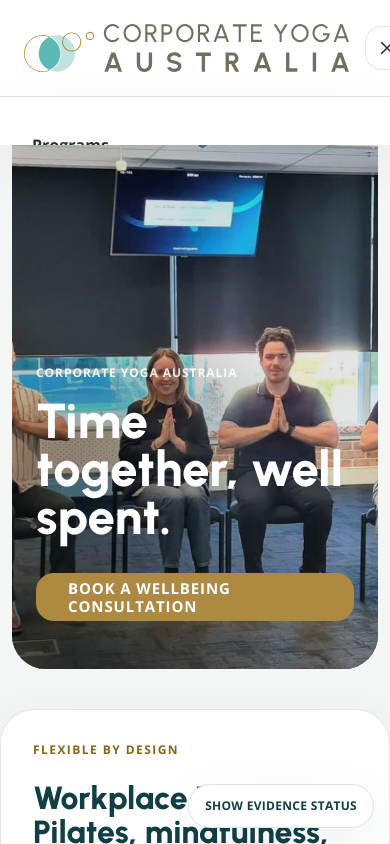
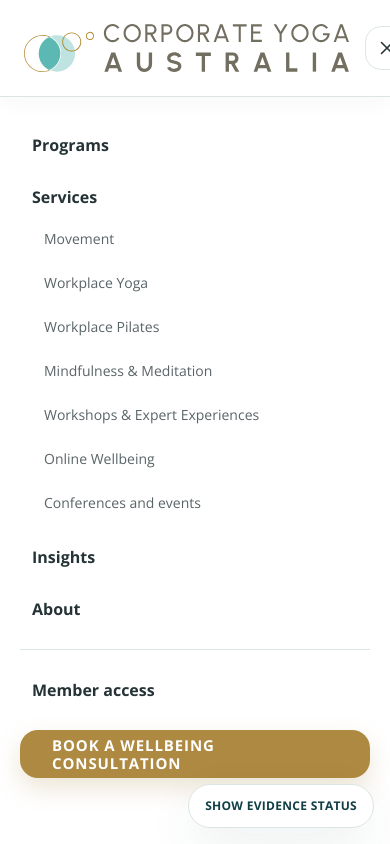
Before and after one commit to glennhammond/cya-website-prototype, a Next.js app: page / in a window 390 px wide. Both pictures are taken after a click on the button "Open menu". Shown: the top 844 px of the page. Built offline with nearby package versions, Linux system fonts and the light colour scheme.

Commit message:
fix: portal mobile navigation to viewport

```diff
--- a/components/MobileNavigation.tsx
+++ b/components/MobileNavigation.tsx
@@ -3,6 +3,7 @@
 import Link from "next/link";
 import { usePathname } from "next/navigation";
 import { useEffect, useRef, useState } from "react";
+import { createPortal } from "react-dom";
 import { CtaLink } from "@/components/CtaLink";
 import { primaryNav, utilityNav, primaryCTA, isNavActive } from "@/content/navigation";
 
@@ -13,6 +14,9 @@ const NAV_BREAKPOINT = "min-[1240px]:hidden";
  * returns focus, background gets `inert` while open (removes it from the tab
  * order and AT tree instead of leaving focus stranded behind the panel), body
  * scroll is locked, and every link closes the panel on selection.
+ *
+ * The panel is portalled to `document.body` so viewport-fixed positioning is
+ * not captured by the sticky header's backdrop-filter containing block.
  */
 export function MobileNavigation({ transparent = false }: { transparent?: boolean }) {
   const pathname = usePathname();
@@ -33,9 +37,6 @@ export function MobileNavigation({ transparent = false }: { transparent?: boolea
       document.body.style.overflow = "hidden";
       main?.setAttribute("inert", "");
       footer?.setAttribute("inert", "");
-      // Move focus into the panel itself (not a specific link) - the most
-      // reliable anchor point, independent of how any child component
-      // forwards refs.
       panelRef.current?.focus();
     } else {
       document.body.style.overflow = "";
@@ -59,32 +60,12 @@ export function MobileNavigation({ transparent = false }: { transparent?: boolea
     return () => document.removeEventListener("keydown", onKeyDown);
   }, [open]);
 
-  return (
-    <div className={NAV_BREAKPOINT}>
-      <button
-        ref={triggerRef}
-        type="button"
-        aria-expanded={open}
-        aria-controls="mobile-nav-panel"
-        aria-label={open ? "Close menu" : "Open menu"}
-        onClick={() => setOpen((prev) => !prev)}
-        className={`flex min-h-11 min-w-11 items-center justify-center rounded-[var(--radius-control)] border transition-colors ${
-          open
-            ? "border-divider bg-white"
-            : transparent
-              ? "border-white/40 bg-transparent"
-              : "border-divider bg-white"
-        }`}
-      >
-        {open ? <CloseIcon /> : <MenuIcon light={transparent} />}
-      </button>
-
-      {open && (
+  const panel = open ? (
     <div
       id="mobile-nav-panel"
       ref={panelRef}
       tabIndex={-1}
-          className="fixed inset-x-0 top-24 bottom-0 z-40 overflow-y-auto border-t border-divider bg-white px-5 py-6 shadow-[var(--shadow-card)] focus:outline-none"
+      className="fixed inset-x-0 top-24 bottom-0 z-30 overflow-y-auto border-t border-divider bg-white px-5 py-6 shadow-[var(--shadow-card)] focus:outline-none"
     >
       <nav aria-label="Primary">
         <ul className="flex flex-col gap-1">
@@ -147,7 +128,29 @@ export function MobileNavigation({ transparent = false }: { transparent?: boolea
         {primaryCTA.label}
       </CtaLink>
     </div>
-      )}
+  ) : null;
+
+  return (
+    <div className={NAV_BREAKPOINT}>
+      <button
+        ref={triggerRef}
+        type="button"
+        aria-expanded={open}
+        aria-controls="mobile-nav-panel"
+        aria-label={open ? "Close menu" : "Open menu"}
+        onClick={() => setOpen((prev) => !prev)}
+        className={`flex min-h-11 min-w-11 items-center justify-center rounded-[var(--radius-control)] border transition-colors ${
+          open
+            ? "border-divider bg-white"
+            : transparent
+              ? "border-white/40 bg-transparent"
+              : "border-divider bg-white"
+        }`}
+      >
+        {open ? <CloseIcon /> : <MenuIcon light={transparent} />}
+      </button>
+
+      {panel && typeof document !== "undefined" ? createPortal(panel, document.body) : null}
     </div>
   );
 }
@@ -155,7 +158,12 @@ export function MobileNavigation({ transparent = false }: { transparent?: boolea
 function MenuIcon({ light = false }: { light?: boolean }) {
   return (
     <svg width="20" height="20" viewBox="0 0 20 20" fill="none" aria-hidden="true">
-      <path d="M3 5.5H17M3 10H17M3 14.5H17" stroke={light ? "#ffffff" : "#253336"} strokeWidth="1.6" strokeLinecap="round" />
+      <path
+        d="M3 5.5H17M3 10H17M3 14.5H17"
+        stroke={light ? "#ffffff" : "#253336"}
+        strokeWidth="1.6"
+        strokeLinecap="round"
+      />
     </svg>
   );
 }
@@ -163,7 +171,12 @@ function MenuIcon({ light = false }: { light?: boolean }) {
 function CloseIcon() {
   return (
     <svg width="20" height="20" viewBox="0 0 20 20" fill="none" aria-hidden="true">
-      <path d="M4.5 4.5 L15.5 15.5 M15.5 4.5 L4.5 15.5" stroke="#253336" strokeWidth="1.6" strokeLinecap="round" />
+      <path
+        d="M4.5 4.5 L15.5 15.5 M15.5 4.5 L4.5 15.5"
+        stroke="#253336"
+        strokeWidth="1.6"
+        strokeLinecap="round"
+      />
     </svg>
   );
 }
```
Lines whose indentation alone changed are shown as unchanged.
